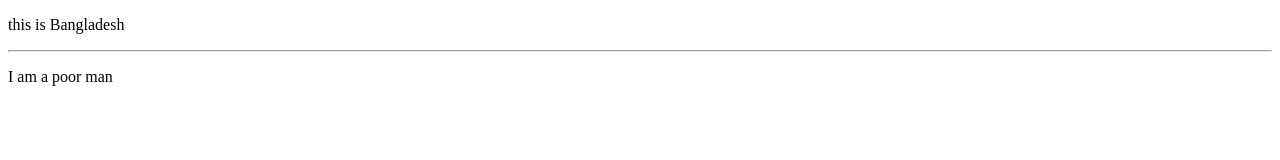
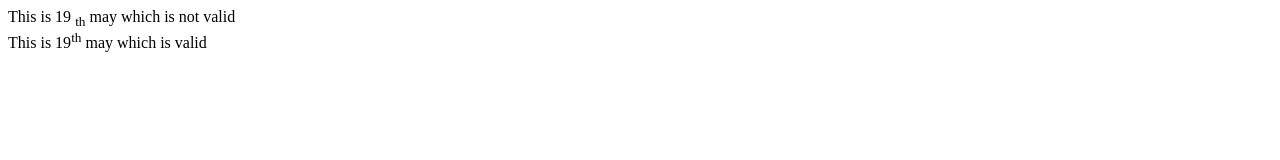
Before and after one commit to kanon-X/HTML, a plain HTML site: page sub_sup.html in a window 1280 px wide. Drawn offline with Linux system fonts and the light colour scheme.

Commit message:
initial commit

```diff
--- a/rular.html
+++ b/sub_sup.html
@@ -3,12 +3,11 @@
 <head>
     <meta charset="UTF-8">
     <meta name="viewport" content="width=device-width, initial-scale=1.0">
-    <title>rular</title>
+    <title>sub_suo</title>
 </head>
 <body>
-    <p> this is Bangladesh</p>
-    <hr>
-    <p>I am a poor man</p>
-
+    This is 19 <sub>th</sub> may which is not valid
+    <br>
+    This is 19<sup>th</sup> may which is valid
 </body>
 </html>
```
